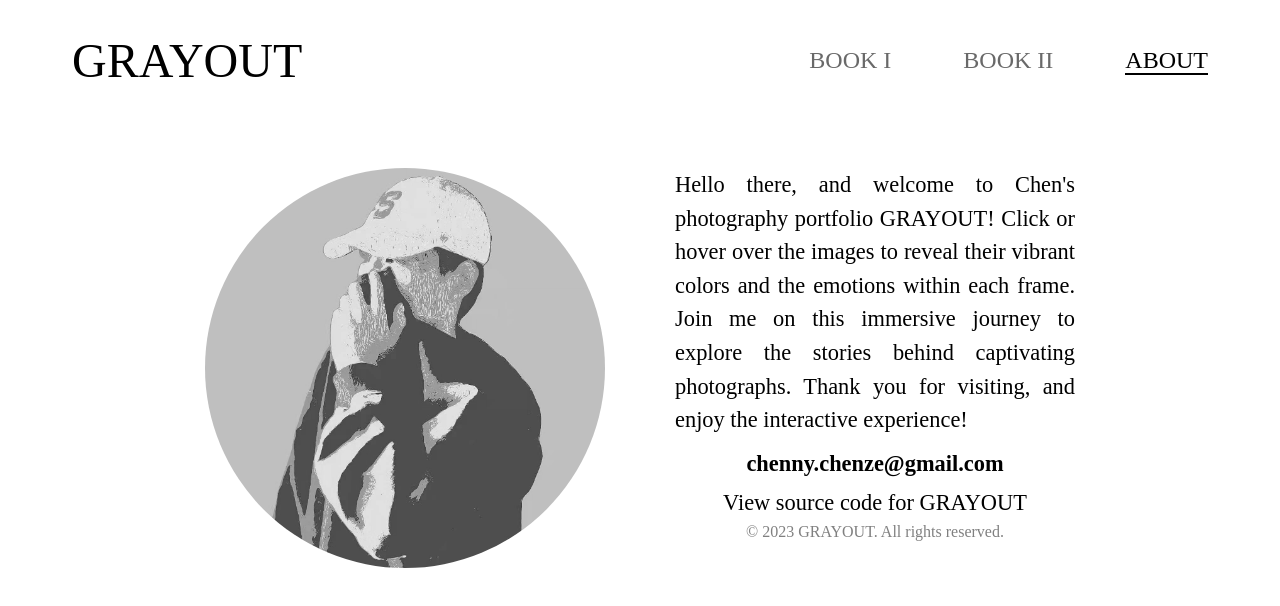
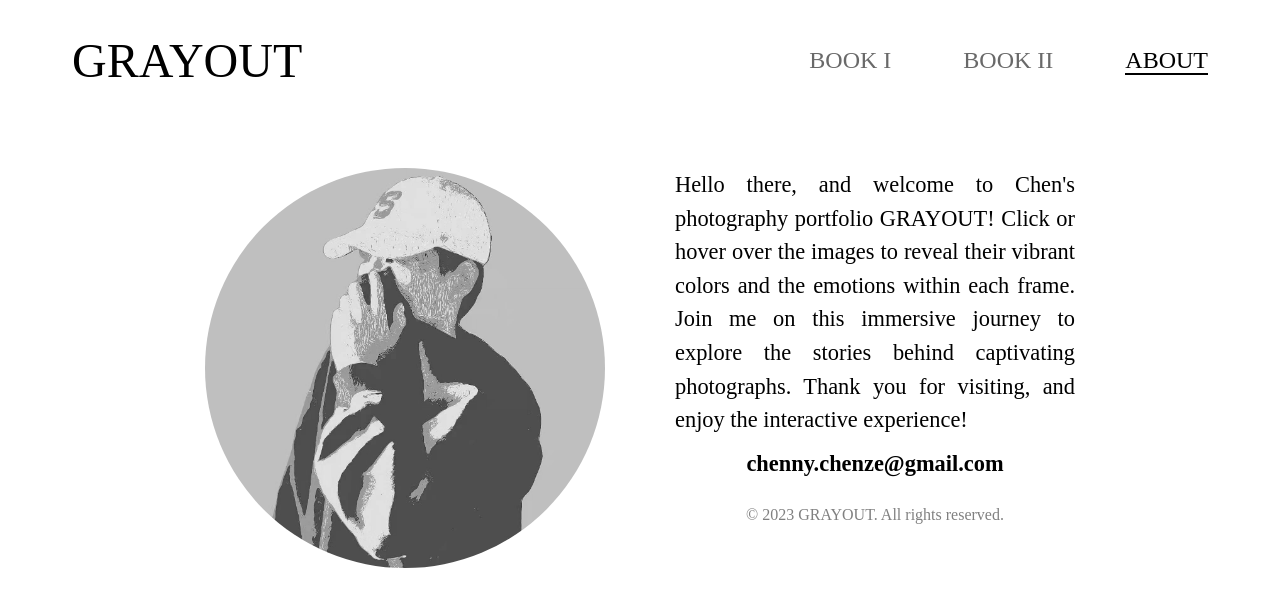
Before and after one commit to chennychenze/photography-portfolio, a React (Create React App) app: page /about in a window 1280 px wide. Shown: the top 606 px of the page. Built offline with nearby package versions, Linux system fonts and the light colour scheme; a web font is replaced by a local one.

Commit message:
update about

```diff
--- a/src/components/About/AboutElements.js
+++ b/src/components/About/AboutElements.js
@@ -77,23 +77,23 @@ export const BtnContainer = styled.div`
   margin: 10px;
 `;
 
-export const Button = styled.a`
-  text-decoration: none;
-  color: black;
-  font-size: 1.2rem;
-  &:hover {
-    cursor: pointer;
-    opacity: 100%;
-    font-weight: bold;
-    transition: 0.3s;
-  }
-  @media screen and (min-width: 800px) {
-    font-size: 1.3rem;
-  }
-  @media screen and (min-width: 1200px) {
-    font-size: 1.4rem;
-  }
-  @media screen and (min-width: 1600px) {
-    font-size: 1.5rem;
-  }
-`;
+// export const Button = styled.a`
+//   text-decoration: none;
+//   color: black;
+//   font-size: 1.2rem;
+//   &:hover {
+//     cursor: pointer;
+//     opacity: 100%;
+//     font-weight: bold;
+//     transition: 0.3s;
+//   }
+//   @media screen and (min-width: 800px) {
+//     font-size: 1.3rem;
+//   }
+//   @media screen and (min-width: 1200px) {
+//     font-size: 1.4rem;
+//   }
+//   @media screen and (min-width: 1600px) {
+//     font-size: 1.5rem;
+//   }
+// `;
--- a/src/components/About/index.js
+++ b/src/components/About/index.js
@@ -7,7 +7,6 @@ import {
   InnerTextWrap,
   CenterMobile,
   BtnContainer,
-  Button,
 } from "./AboutElements";
 
 const About = () => {
@@ -32,17 +31,11 @@ const About = () => {
           </CenterMobile>
         </InnerTextWrap>
         <BtnContainer>
-          <Button
-            href="https://github.com/cchenze/photography_portfolio"
-            target="_blank"
-          >
-            View source code for GRAYOUT
-          </Button>
           <div>
             <p
               style={{
                 fontSize: "1rem",
-                paddingTop: "0.4rem",
+                paddingTop: "1rem",
                 color: "#808080",
               }}
             >
```
